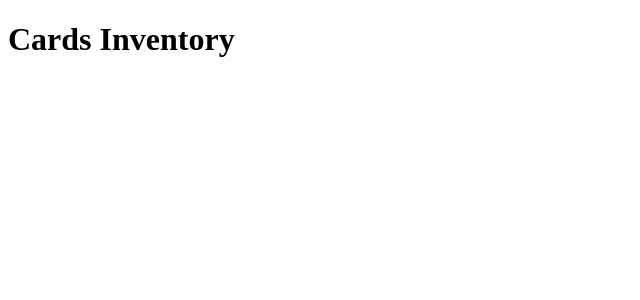
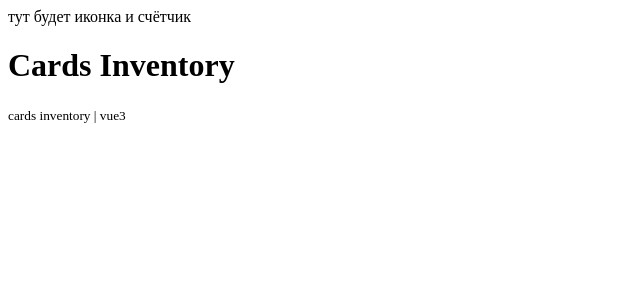
Before and after one commit to invinsible/cards-inventory, a Vue app: page / in a window 1280 px wide. Shown: the top 300 px of the page, without its empty margins (0-640 px from the left). Built offline with nearby package versions, Linux system fonts and the light colour scheme.

Commit message:
PP-02: feat: созданы базовые компоненты header, footer, main

```diff
--- a/src/App.vue
+++ b/src/App.vue
@@ -1,11 +1,15 @@
-<script setup></script>
+<script setup>
+import TheHeader from './components/TheHeader.vue';
+import TheFooter from './components/TheFooter.vue';
+import TheMain from './components/TheMain.vue';
+</script>
 
 <template>
-  <header></header>
+  <TheHeader />
 
-  <main>
-    <h1>Cards Inventory</h1>
-  </main>
+  <TheMain />
+
+  <TheFooter />
 </template>
 
 <style scoped></style>
--- /dev/null
+++ b/src/components/TheFooter.vue
@@ -0,0 +1,5 @@
+<template>
+  <footer>
+    <small>cards inventory | vue3</small>
+  </footer>
+</template>
--- /dev/null
+++ b/src/components/TheHeader.vue
@@ -0,0 +1,3 @@
+<template>
+  <header class="text">тут будет иконка и счётчик</header>
+</template>
--- /dev/null
+++ b/src/components/TheMain.vue
@@ -0,0 +1,5 @@
+<template>
+  <main>
+    <h1>Cards Inventory</h1>
+  </main>
+</template>
```
Also changed, not shown: .prettierrc.json.
